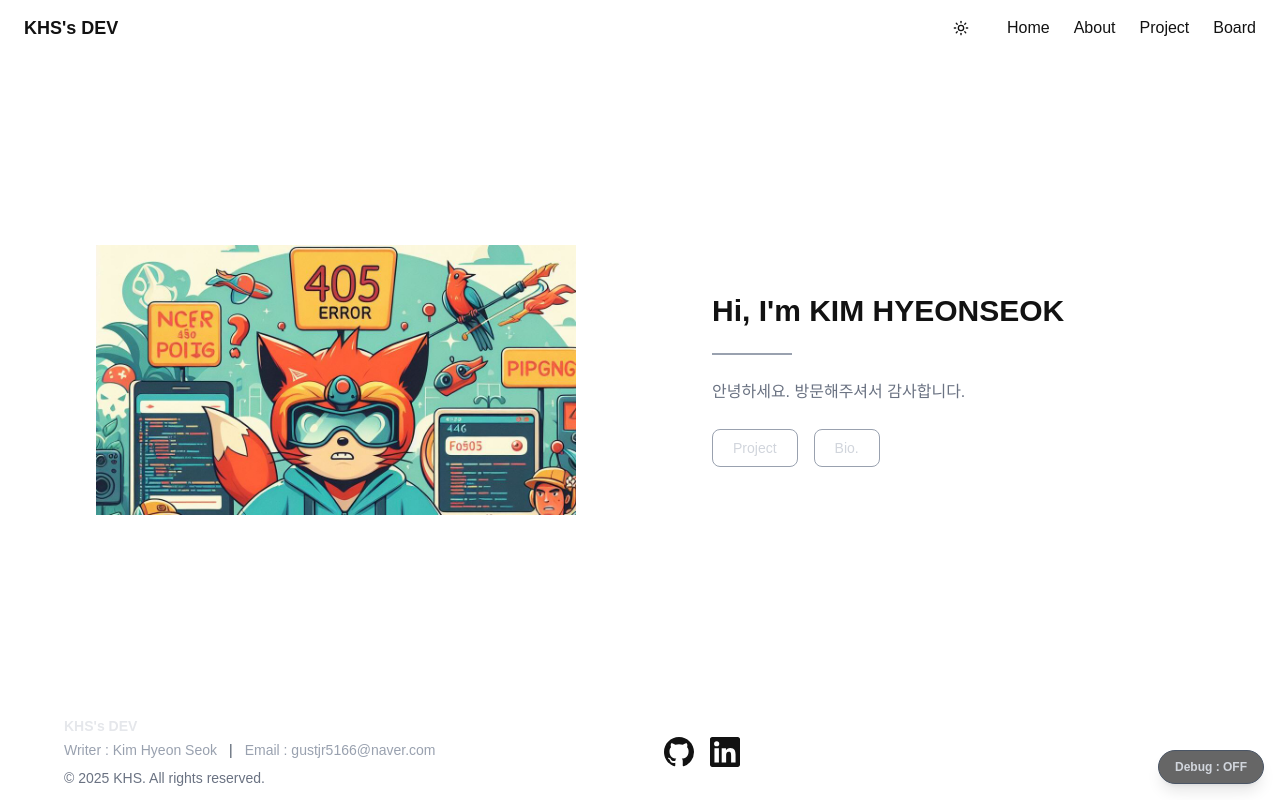
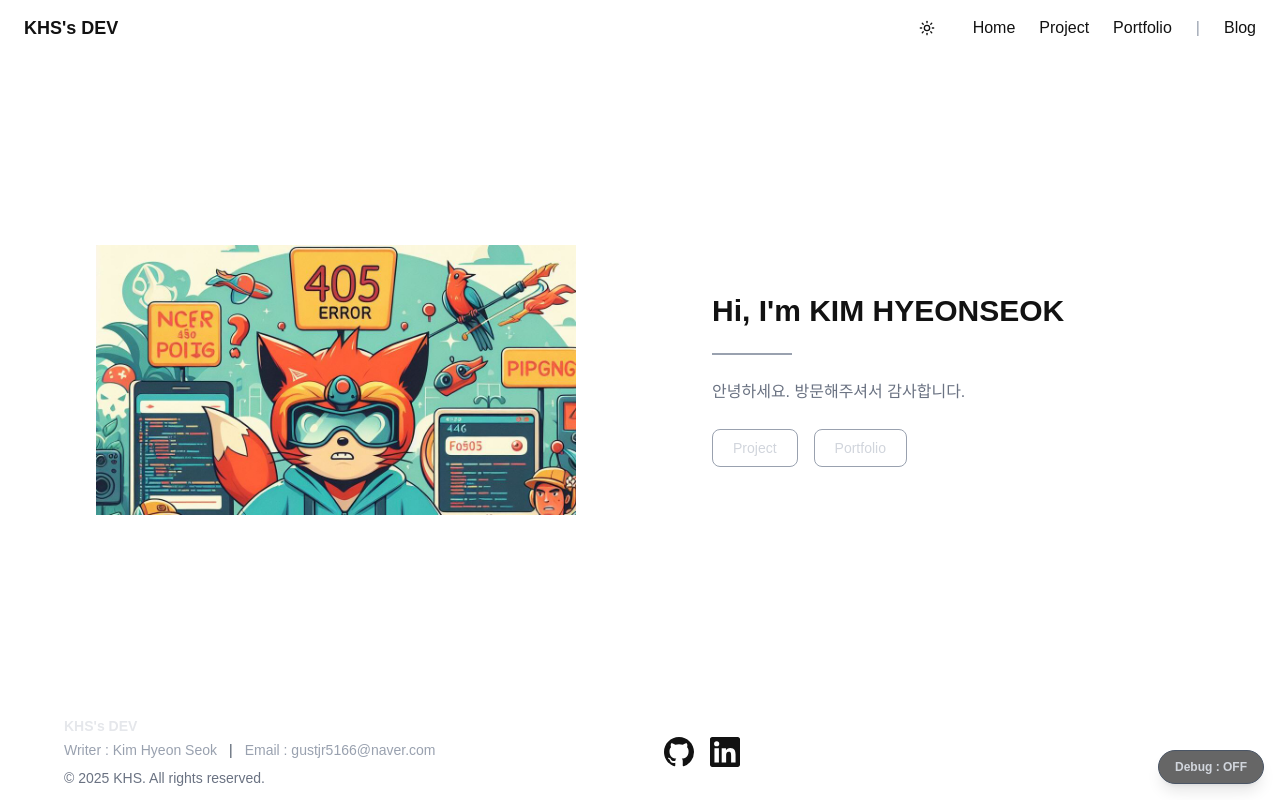
Before and after one commit to hyeonseokKI/home-server, a Next.js app: page / in a window 1280 px wide. Built offline with nearby package versions, Linux system fonts and the light colour scheme.

Commit message:
feat: update navigation links to include Portfolio and adjust Project link

```diff
--- a/src/app/components/Intro.tsx
+++ b/src/app/components/Intro.tsx
@@ -81,10 +81,10 @@ export default function Intro() {
         </Link>
 
         <Link
-          href="/bio"
+          href="/portfolio"
           className="px-5 py-2 rounded-md border border-gray-400 text-sm text-gray-300"
         >
-          Bio.
+          Portfolio
         </Link>
       </motion.div>
     </div>
--- a/src/app/components/Nav.tsx
+++ b/src/app/components/Nav.tsx
@@ -103,9 +103,10 @@ function NavLinks({ onClick }: { onClick?: () => void }) {
   return (
     <>
       <Link href="/" onClick={onClick}>Home</Link>
-      <Link href="/about" onClick={onClick}>About</Link>
-      <Link href="/project" onClick={onClick}>Project</Link>
-      <Link href="/board" onClick={onClick}>Board</Link>
+      <Link href="/projects" onClick={onClick}>Project</Link>
+      <Link href="/portfolio" onClick={onClick}>Portfolio</Link>
+      <span className="hidden md:inline text-gray-400">|</span>
+      <Link href="/blog" onClick={onClick}>Blog</Link>
     </>
   );
 }
```
